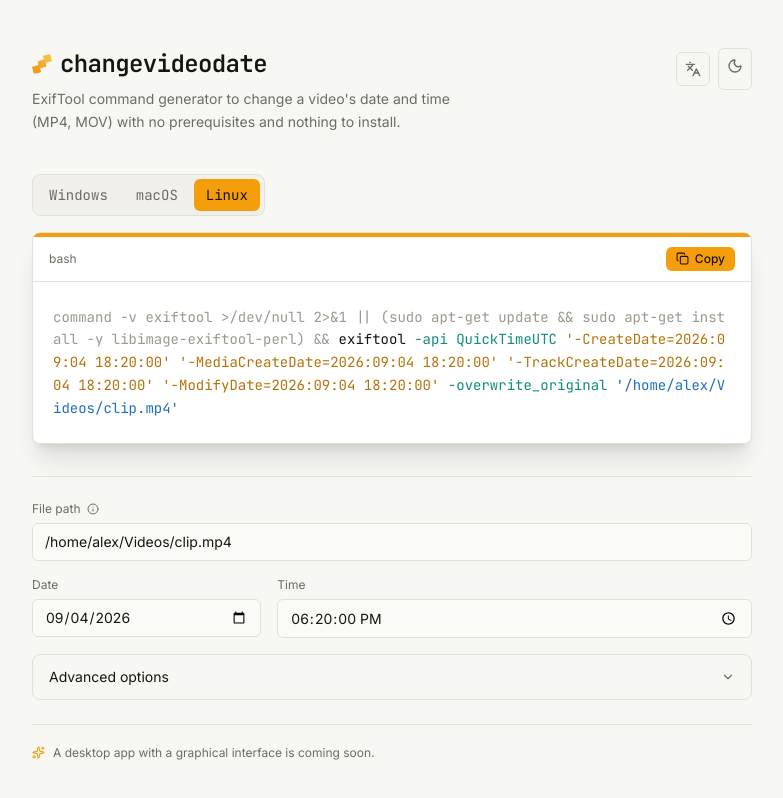
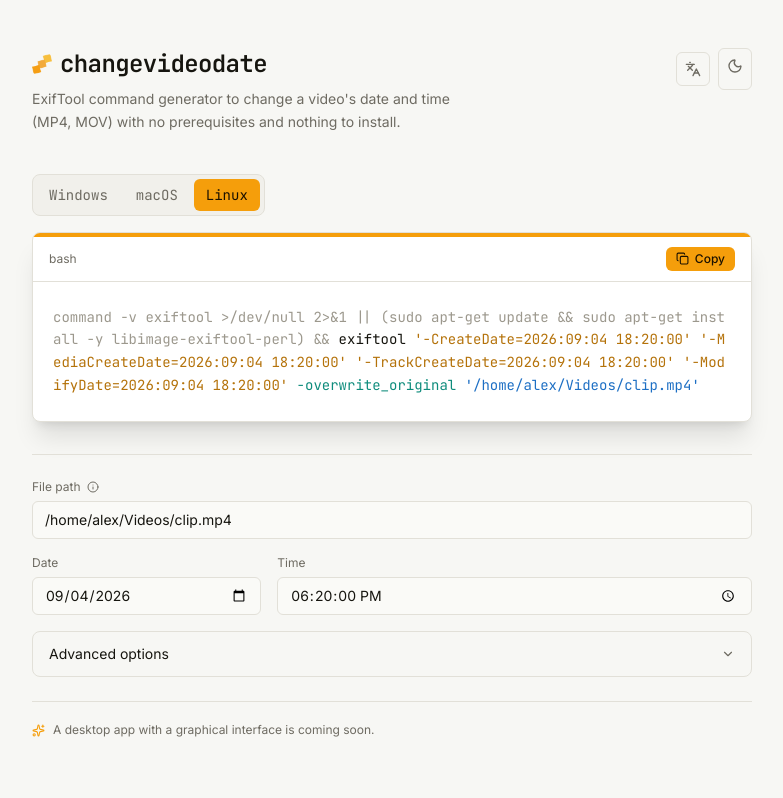
Before and after one commit to Greg0s/changevideodate, a React (Vite) app: page / in a window 1280 px wide. Shown: the top 798 px of the page, without its empty margins (248-1031 px from the left). Built offline with nearby package versions, Linux system fonts and the light colour scheme.

Commit message:
Revert "Default video timestamps to UTC-compatible ExifTool writes"
This reverts commit d40d64c42c8db8036efcd4cbc29e1bf3a6275a61.

```diff
--- a/src/App.tsx
+++ b/src/App.tsx
@@ -41,7 +41,7 @@ export default function App() {
     modifyDate: true,
   });
   const [overwrite, setOverwrite] = useState(true);
-  const [utc, setUtc] = useState(true);
+  const [utc, setUtc] = useState(false);
   const [locationEnabled, setLocationEnabled] = useState(false);
   const [lat, setLat] = useState("48.8566");
   const [lon, setLon] = useState("2.3522");
```
